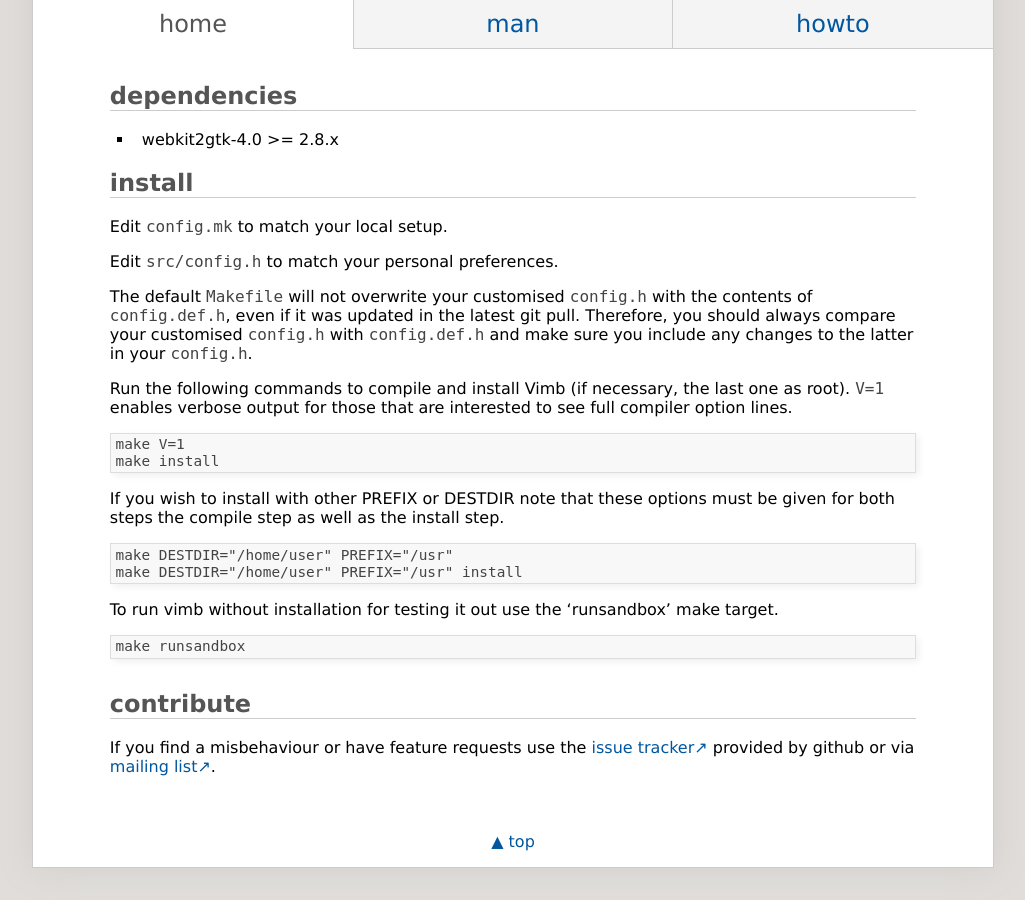
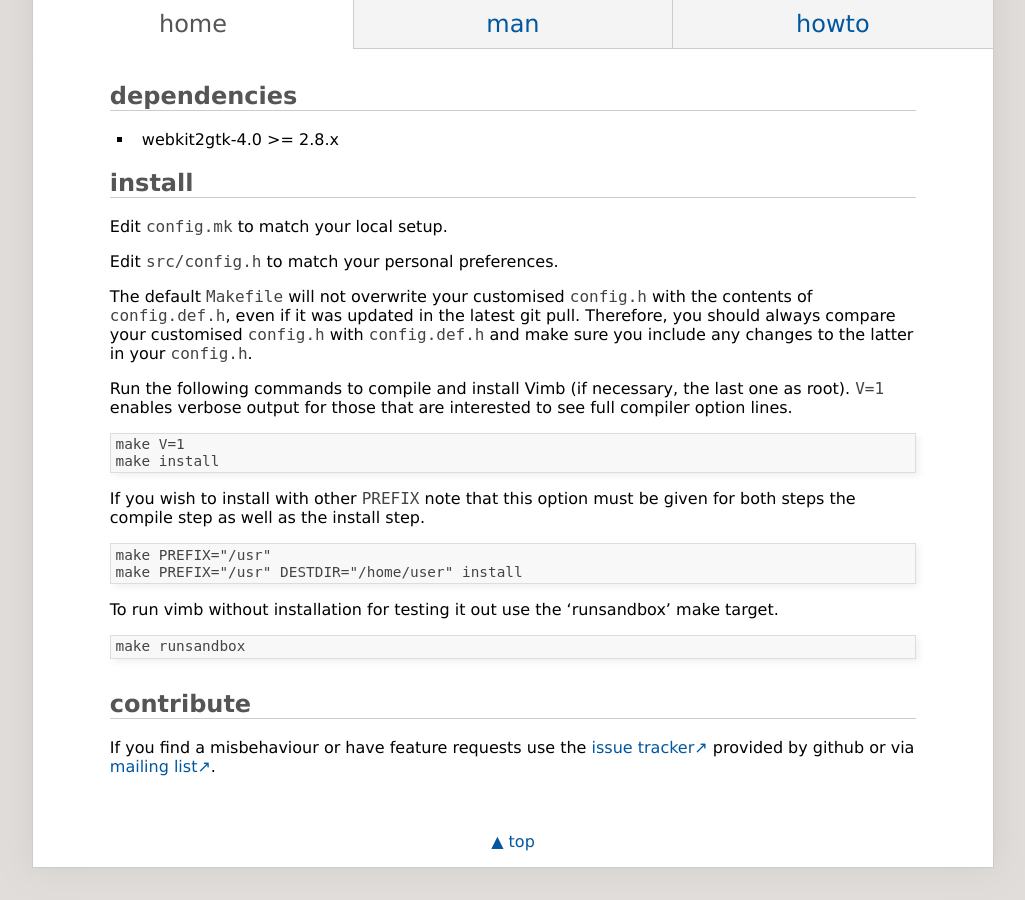
Before and after one commit to fanglingsu/vimb, a Jekyll site: the page built from index.md, in a window 1280 px wide and 900 px high, scrolled down 1425 px. Shown: the whole window, without its empty margins (127-1152 px from the left). Built offline with Jekyll 4.4.1, drawn with Linux system fonts in a browser that asks for light colours.

Commit message:
Destdir is only required on install/unistall

```diff
--- a/index.md
+++ b/index.md
@@ -87,11 +87,11 @@ see full compiler option lines.
     make V=1
     make install
 
-If you wish to install with other PREFIX or DESTDIR note that these options
-must be given for both steps the compile step as well as the install step.
+If you wish to install with other `PREFIX` note that this option must be
+given for both steps the compile step as well as the install step.
 
-    make DESTDIR="/home/user" PREFIX="/usr"
-    make DESTDIR="/home/user" PREFIX="/usr" install
+    make PREFIX="/usr"
+    make PREFIX="/usr" DESTDIR="/home/user" install
 
 To run vimb without installation for testing it out use the 'runsandbox' make
 target.
```
